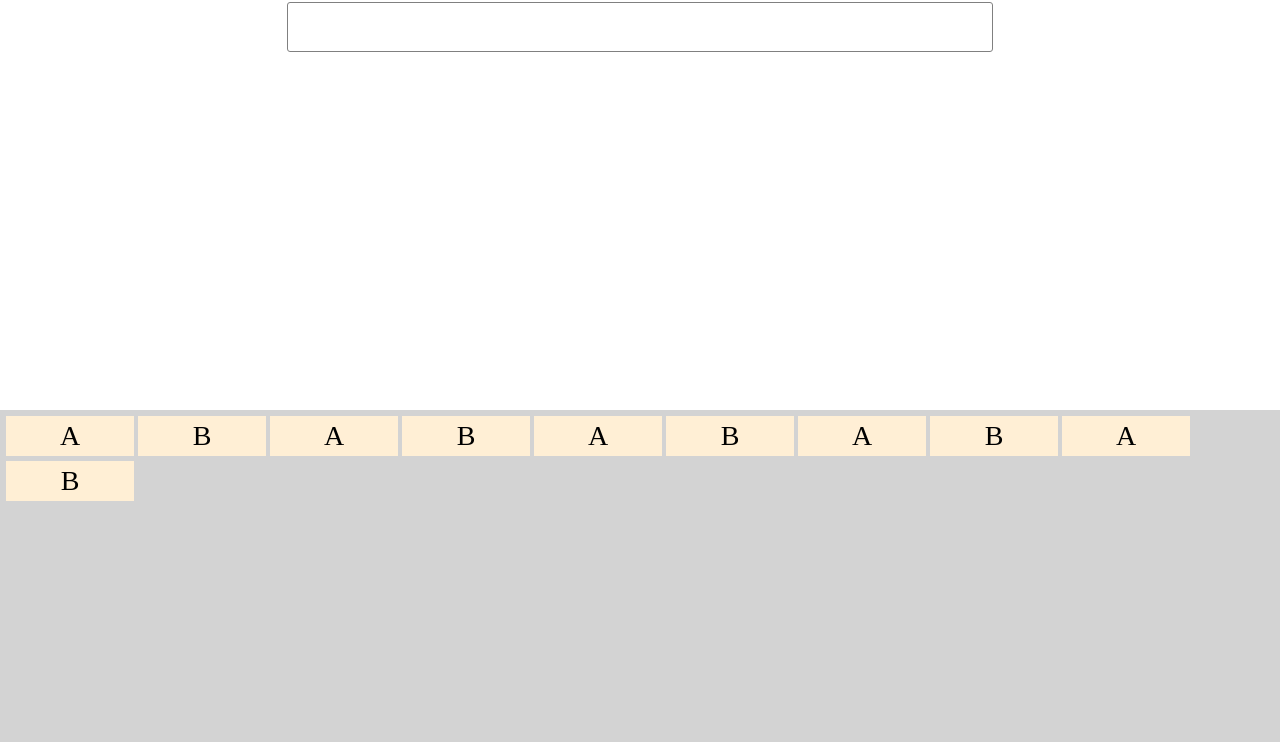
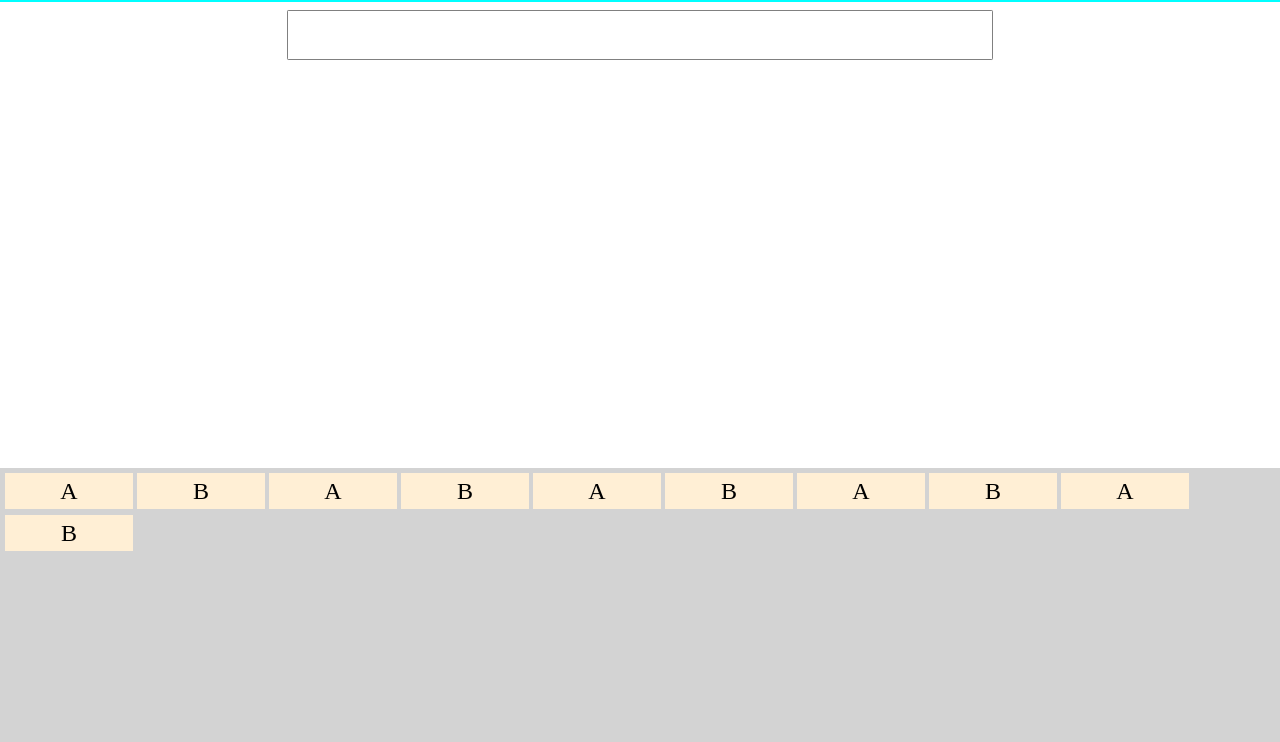
Before and after one commit to EragonBubble/h5-mobile-demo, a plain HTML site: page index.html in a window 1280 px wide. Shown: the part 58-800 px from the top of the page. Drawn offline with Linux system fonts and the light colour scheme.

Commit message:
update css

```diff
--- a/css/style.css
+++ b/css/style.css
@@ -3,10 +3,10 @@
 	padding: 0;
 }
 .title-group{
-	font-size: 28px;
-	text-align: center;
-	height: 50px;
-	line-height: 50px;
+	font-size: 2.5em;
+    text-align: center;
+    height: 1.5em;
+    line-height: 1.5em;
 	background: green;
 }
 @media screen and (min-device-width:320px){
@@ -26,39 +26,39 @@
 }
 .keyboard-group{
 	display: initial;
-	position: absolute;
-	bottom: 0px;
-	width: calc(100%);
-	line-height: 0;
-	height: 320px;
-	min-height: 320px;
-	max-height: 320px;
-	background-color: lightgray;
-	padding: 5px;
-    border: 1px solid lightgray;
+    position: absolute;
+    bottom: 0;
+    width: 100%;
+    line-height: 0;
+    height: 16.5em;
+    min-height: 16.5em;
+    max-height: 16.5em;
+    background-color: lightgray;
+    padding: 0.25em;
+    border: 0.05em solid lightgray;
 }
 .keyboard-group .keyboard-item{
     position: relative;
     display: inline-block;
     width: 10%;
-    height: 40px;
-    line-height: 40px;
+    height: 1.5em;
+    line-height: 1.5em;
     background-color: papayawhip;
-    font-size: 28px;
+    font-size: 1.5em;
     text-align: center;
     vertical-align: middle;
-    margin: 0 0 5px 0;
+    margin: 0 0 0.25em 0;
 }
 .wrap-input-group{
-	text-align: center;
-	margin: 10px 0;
+    text-align: center;
+    margin: 0.5em 0;
 }
 .wrap-input-content{
     display: inline-block;
     width: 55%;
-    height: 48px;
-    line-height: 30px;
-    font-size: 26px;
-    border: 1px solid gray;
-    border-radius: 3px;
+    height: 2.0em;
+    line-height: 2.0em;
+    font-size: 1.5em;
+    border: 0.05em solid gray;
+    border-radius: 0.05em;
 }
```
